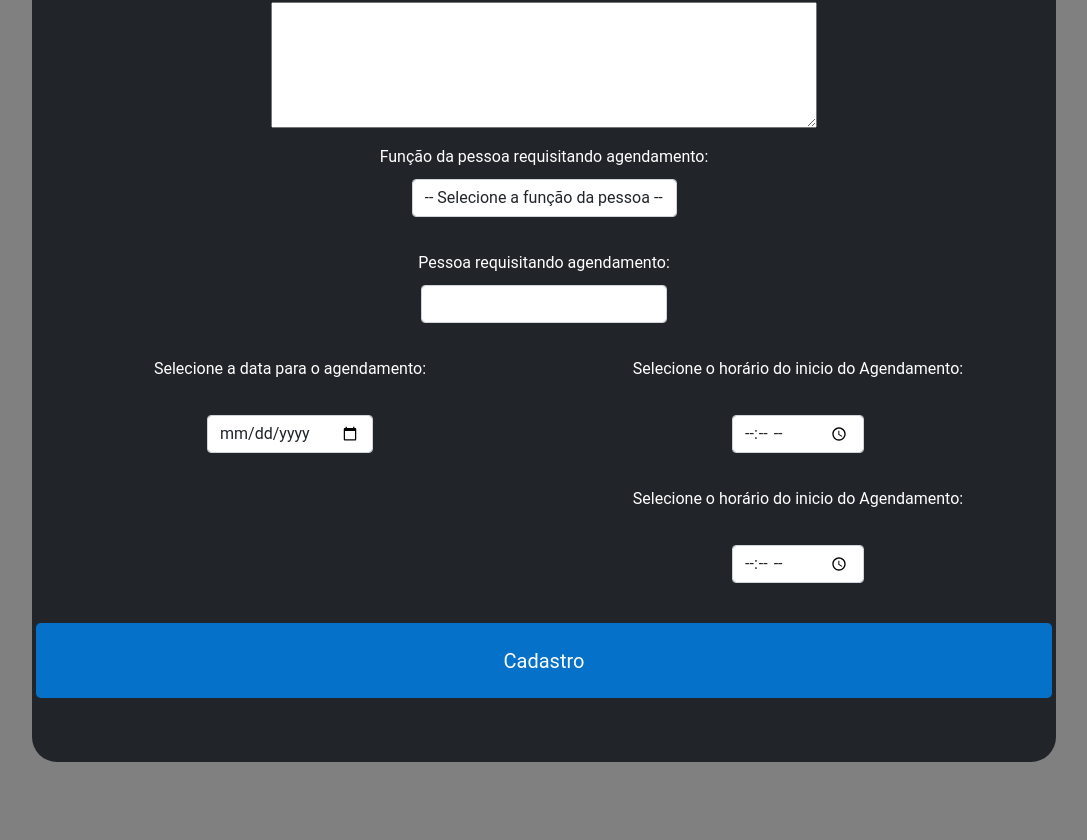
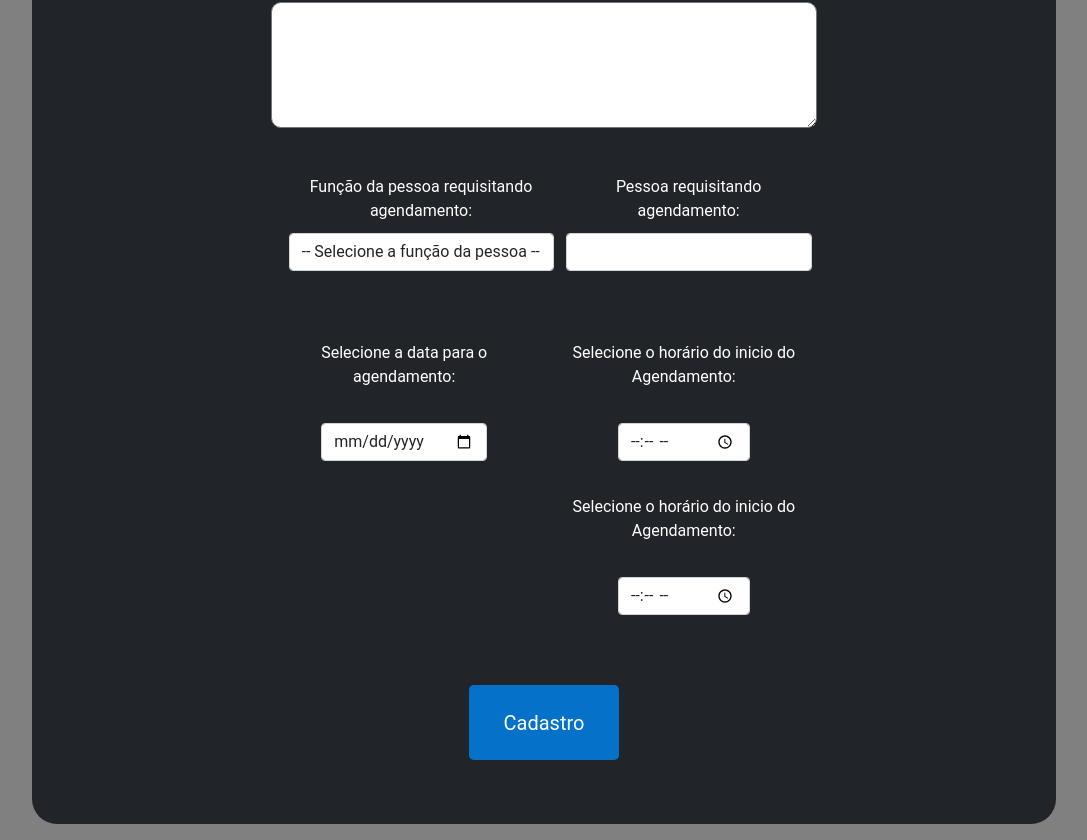
Before and after one commit to AbyssalSire/manutencao-software-SO37A-ES71-2021-2, a React (Create React App) app: page /agendamento in a window 1280 px wide. Shown: the part 408-1248 px from the top of the page, without its empty margins (96-1183 px from the left). Before the commit the page ends 1186 px from the top, so only its background shows below. Built offline with nearby package versions, Linux system fonts and the light colour scheme; no server answers; the database is empty.

Commit message:
alterar a tela de agendamento

```diff
--- a/src/view/agendamento/agendamento.css
+++ b/src/view/agendamento/agendamento.css
@@ -5,9 +5,27 @@
 .btn-cadastro {
   background-color: #0671c8;
   color: #fff;
+
+  height: 75px;
+  min-width: 150px;
 }
 
 .btn-cadastro:hover {
   background-color: #008cff;
   color: #fff;
 }
+
+.input-horizontal {
+  display: flex;
+  flex-direction: row;
+  justify-content: space-evenly;
+  align-items: center;
+  max-width: 70%;
+  margin: auto;
+  padding: 30px;
+}
+
+textarea {
+  width: 55%;
+  border-radius: 10px;
+}
--- a/src/view/agendamento/index.js
+++ b/src/view/agendamento/index.js
@@ -155,7 +155,7 @@ function Agendamento() {
                 rows="5"></textarea>
               <br />
             </div>
-
+            <div className="input-horizontal">
               <div className="form-group">
                 <label for="enunciado">
                   Função da pessoa requisitando agendamento:{' '}
@@ -174,7 +174,6 @@ function Agendamento() {
                   <option value="pessoa-de-fora">Pessoa de fora da UTF</option>
                 </select>
               </div>
-            <br />
 
               <div className="form-group">
                 <label for="enunciado">Pessoa requisitando agendamento: </label>
@@ -185,8 +184,9 @@ function Agendamento() {
                   id="pessoa-resp"
                   name="pessoa-rest"
                 />
-              <br />
               </div>
+            </div>
+            <div className="input-horizontal">
               <div className="form-group row">
                 <div className="col-6">
                   <label for="enunciado">
@@ -248,7 +248,8 @@ function Agendamento() {
                 </div>
                 <br />
               </div>
-            <div className="row">
+            </div>
+            <div>
               {carregando ? (
                 <div className="spinner-border text-secondary" role="status">
                   <span className="sr-only"></span>
--- a/src/view/cadastro_autorizado/cadastro_autorizado.css
+++ b/src/view/cadastro_autorizado/cadastro_autorizado.css
@@ -8,6 +8,7 @@
 
 textarea {
   width: 55%;
+  border-radius: 10px;
 }
 
 .btn-cadastro {
```
Lines whose indentation alone changed are shown as unchanged.
